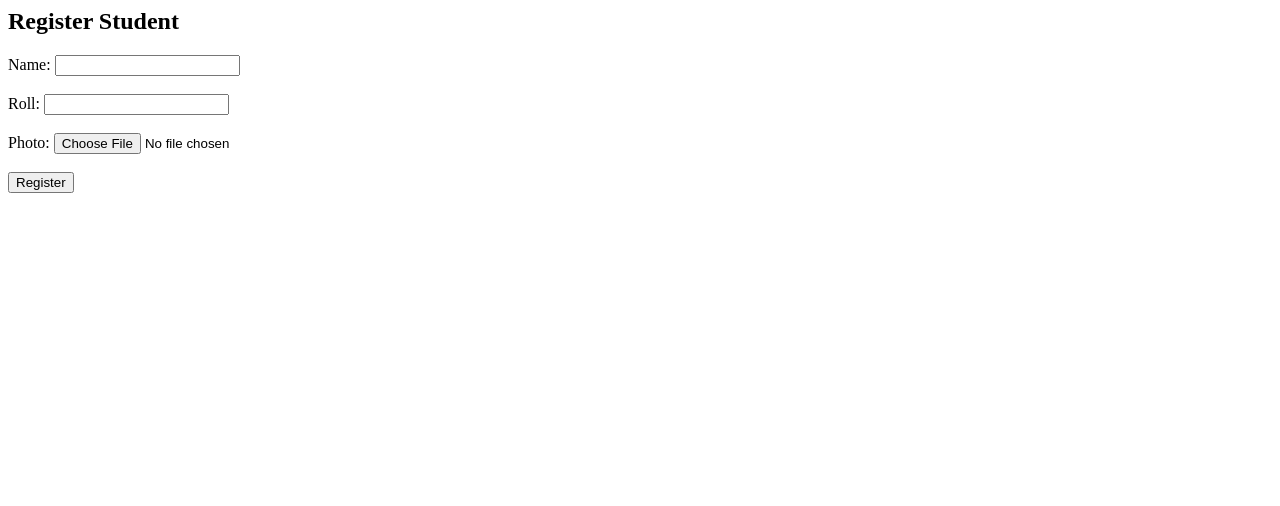
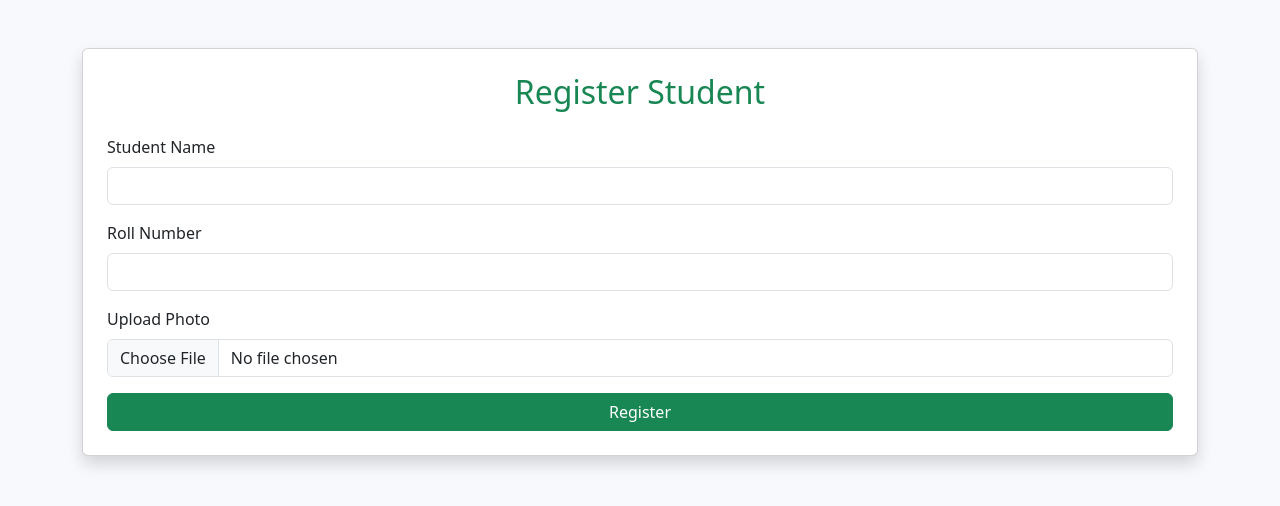
Before and after one commit to yakhoobshaikali-svg/face-attendance-system, a Flask app: page /register in a window 1280 px wide. Shown: the top 506 px of the page. Run offline with Flask 3, Linux system fonts and the light colour scheme.

Commit message:
Enhance student registration form with Bootstrap
Updated the registration form with Bootstrap styling and improved layout.

```diff
--- a/templates/register.html
+++ b/templates/register.html
@@ -1,7 +1,36 @@
-<h2>Register Student</h2>
-<form method="POST" enctype="multipart/form-data">
-    Name: <input type="text" name="name" required><br><br>
-    Roll: <input type="text" name="roll" required><br><br>
-    Photo: <input type="file" name="image" required><br><br>
-    <button type="submit">Register</button>
-</form>
+<!DOCTYPE html>
+<html>
+<head>
+    <title>Register Student</title>
+    <link href="https://cdn.jsdelivr.net/npm/bootstrap@5.3.2/dist/css/bootstrap.min.css" rel="stylesheet">
+</head>
+
+<body style="background-color:#f8f9fc;">
+
+<div class="container mt-5">
+    <div class="card shadow p-4">
+        <h2 class="text-center text-success mb-4">Register Student</h2>
+
+        <form method="POST" enctype="multipart/form-data">
+            <div class="mb-3">
+                <label class="form-label">Student Name</label>
+                <input type="text" name="name" class="form-control" required>
+            </div>
+
+            <div class="mb-3">
+                <label class="form-label">Roll Number</label>
+                <input type="text" name="roll" class="form-control" required>
+            </div>
+
+            <div class="mb-3">
+                <label class="form-label">Upload Photo</label>
+                <input type="file" name="image" class="form-control" required>
+            </div>
+
+            <button type="submit" class="btn btn-success w-100">Register</button>
+        </form>
+    </div>
+</div>
+
+</body>
+</html>
```
